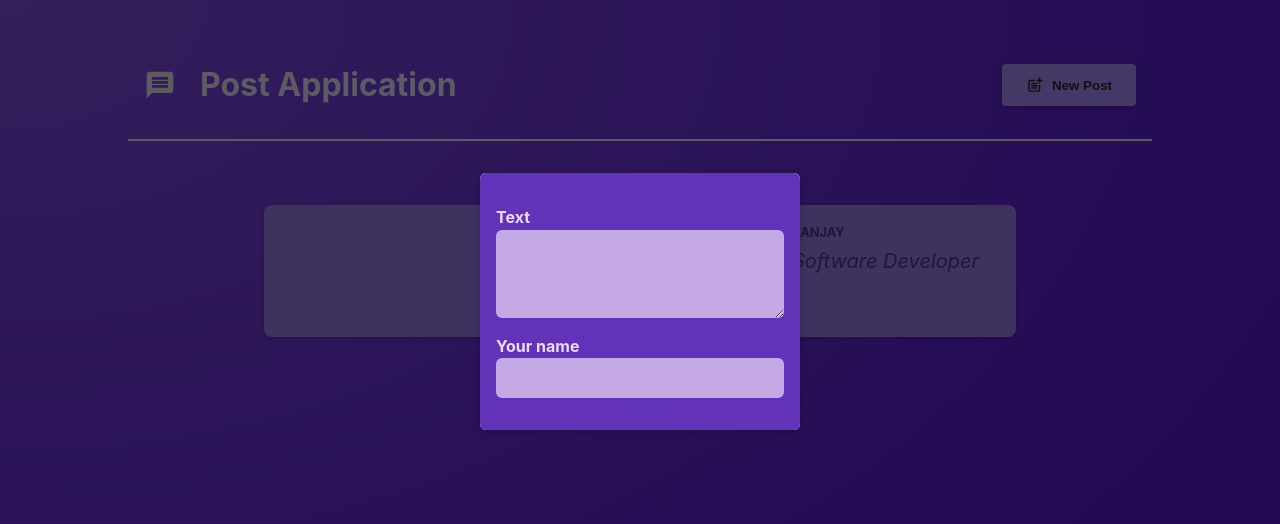
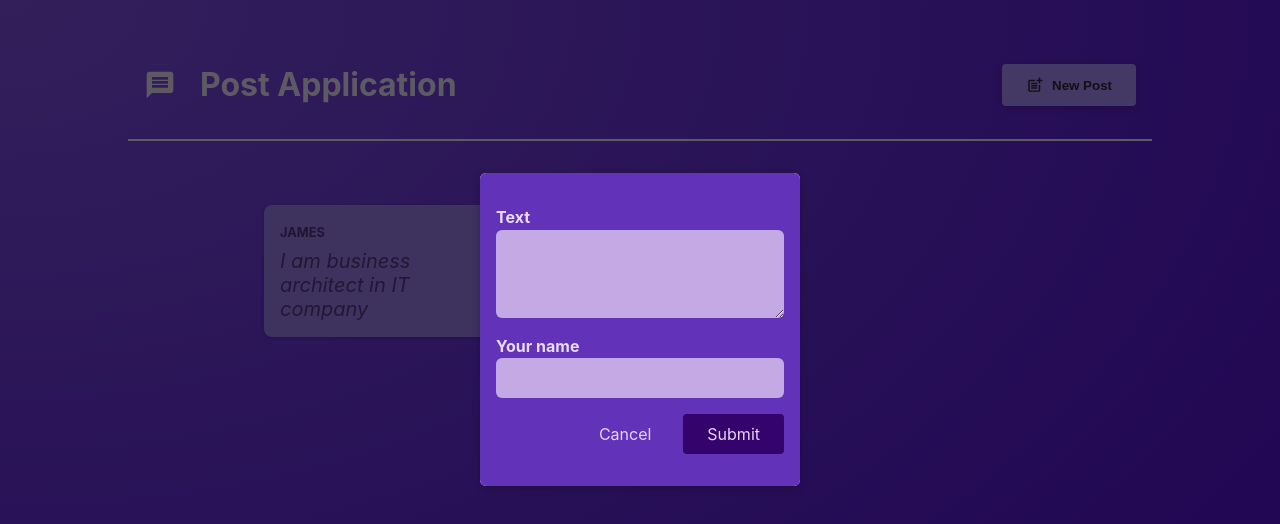
Before and after one commit to krunalsukhwani/post-app, a React (Vite) app: page / in a window 1280 px wide. Both pictures are taken after a click on the button "New Post". Shown: the top 524 px of the page. Built offline with nearby package versions, Linux system fonts and the light colour scheme.

Commit message:
Printing post data in console

```diff
--- a/src/components/NewPost.jsx
+++ b/src/components/NewPost.jsx
@@ -1,15 +1,43 @@
+import { useState } from 'react';
 import classes from './NewPost.module.css';
 
-function NewPost(props){
+function NewPost( { onCancel } ){
+
+    const [enteredBody, setEnteredBody] = useState('');
+
+    const [enteredAuthor, setEnteredAuthor] = useState('');
+
+    function bodyChangeHandler(event) {
+        setEnteredBody(event.target.value);
+    }
+
+    function authorChangeHandler(event) {
+        setEnteredAuthor(event.target.value);
+    }
+
+    function submitHandler(event){
+        event.preventDefault();
+        const postData = {
+            body: enteredBody,
+            author: enteredAuthor
+        };
+        console.log(postData);
+        onCancel();
+    }
+
     return (
-        <form className={classes.form}>
+        <form className={classes.form} onSubmit={submitHandler}>
             <p>
                 <label htmlFor='body'>Text</label>
-                <textarea id='body' required rows={3} onChange={props.onBodyChange}/>
+                <textarea id='body' required rows={3} onChange={bodyChangeHandler}/>
             </p>
             <p>
                 <label htmlFor='name'>Your name</label>
-                <input type='text' id='name' required onChange={props.onAuthorChange}/>
+                <input type='text' id='name' required onChange={authorChangeHandler}/>
+            </p>
+            <p className={classes.actions}>
+                <button type='button' onClick={onCancel}> Cancel </button>
+                <button>Submit</button>
             </p>
         </form>
     );
--- a/src/components/PostsList.jsx
+++ b/src/components/PostsList.jsx
@@ -1,4 +1,3 @@
-import { useState } from 'react';
 import NewPost from "./NewPost";
 import Post from "./Post";
 import classes from "./PostsList.module.css";
@@ -6,25 +5,12 @@
 
 function PostsList( { isPosting, onStopPosting } ) {
 
-    const [enteredBody, setEnteredBody] = useState('');
-
-    const [enteredAuthor, setEnteredAuthor] = useState('');
-
-    function bodyChangeHandler(event) {
-        setEnteredBody(event.target.value);
-    }
-
-    function authorChangeHandler(event) {
-        setEnteredAuthor(event.target.value);
-    }
-
     let modalContent;
 
     if (isPosting) {
         modalContent = <Modal onClose={onStopPosting}>
             <NewPost
-                onBodyChange={bodyChangeHandler}
-                onAuthorChange={authorChangeHandler}
+                onCancel={onStopPosting}
             />
         </Modal>;
     }
@@ -34,7 +20,6 @@
             {modalContent}
 
             <ul className={classes.posts}>
-                <Post author={enteredAuthor} body={enteredBody} />
                 <Post author="James" body="I am business architect in IT company" />
                 <Post author="Sanjay" body="Software Developer" />
             </ul>
```
